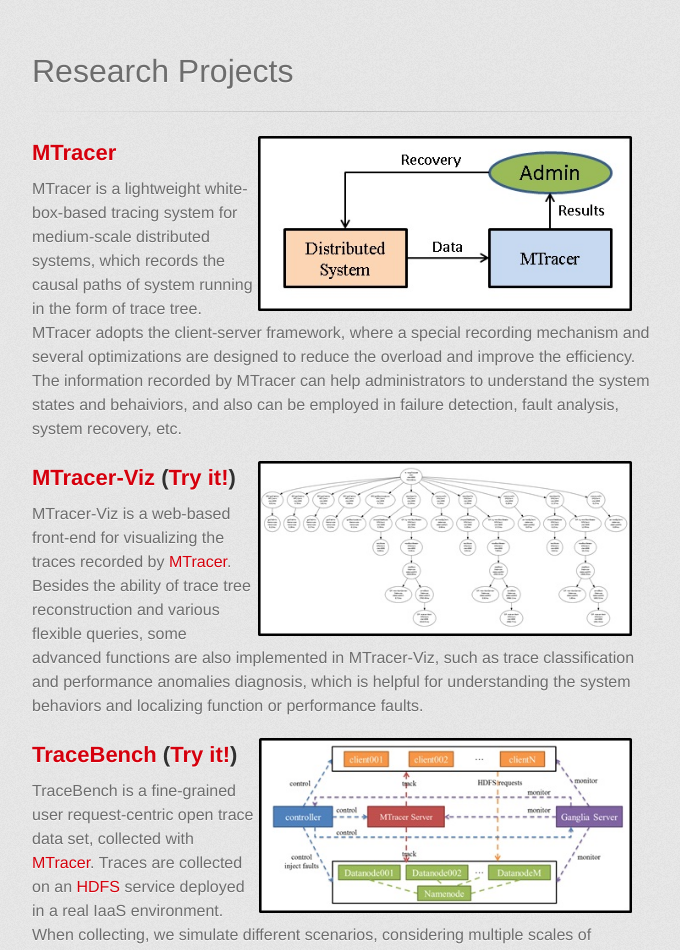
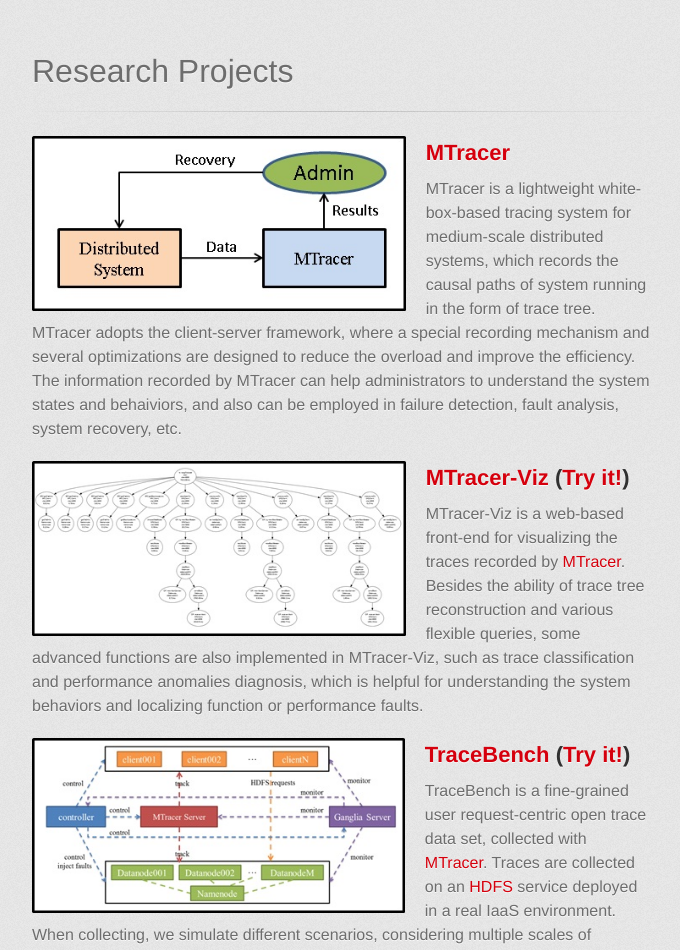
Before and after one commit to mtracer/jwzhou, a plain HTML site: page index.html in a window 1280 px wide. Shown: the part 815-1765 px from the top of the page, without its empty margins (298-978 px from the left). Drawn offline with Linux system fonts and the light colour scheme; a web font is replaced by a local one.

Commit message:
Update index.html

```diff
--- a/index.html
+++ b/index.html
@@ -82,20 +82,20 @@ My research interests include cloud computing, distributed computing, system mon
 
 <hr>
 
-<img src="images/mtracer.jpg" height="175" align="right" hspace="20">
+<img src="images/mtracer.jpg" height="175" align="left" hspace="20">
 <h2><a target="_blank" href="http://mtracer.github.io/MTracer/">MTracer</a></h2>
 
 MTracer is a lightweight white-box-based tracing system for medium-scale distributed systems, which records the causal paths of system running in the form of trace tree. MTracer adopts the client-server framework, where a special recording mechanism and several optimizations are designed to reduce the overload and improve the efficiency. The information recorded by MTracer can help administrators to understand the system states and behaiviors, and also can be employed in failure detection, fault analysis, system recovery, etc.
 
-<p></p>
-<img src="images/mtracer-viz.jpg" height="175" align="right" hspace="20">
+<p></p><p></p>
+<img src="images/mtracer-viz.jpg" height="175" align="left" hspace="20">
 <h2><a target="_blank" href="http://mtracer.github.io/MTracer-Viz/">MTracer-Viz</a>
 (<a target="_blank" href="http://www.wsdream.net/mtracer-viz/">Try it!</a>)</h2>
 
 MTracer-Viz is a web-based front-end for visualizing the traces recorded by <a target="_blank" href="http://mtracer.github.io/MTracer/">MTracer</a>. Besides the ability of trace tree reconstruction and various flexible queries, some advanced functions are also implemented in MTracer-Viz, such as trace classification and performance anomalies diagnosis, which is helpful for understanding the system behaviors and localizing function or performance faults.
 
-<p></p>
-<img src="images/tracebench.jpg" height="175" align="right" hspace="20">
+<p></p><p></p>
+<img src="images/tracebench.jpg" height="175" align="left" hspace="20">
 <h2><a target="_blank" href="http://mtracer.github.io/TraceBench/">TraceBench</a>
 (<a target="_blank" href="http://www.wsdream.net/mtracer-viz/">Try it!</a>)</h2>
 
```
